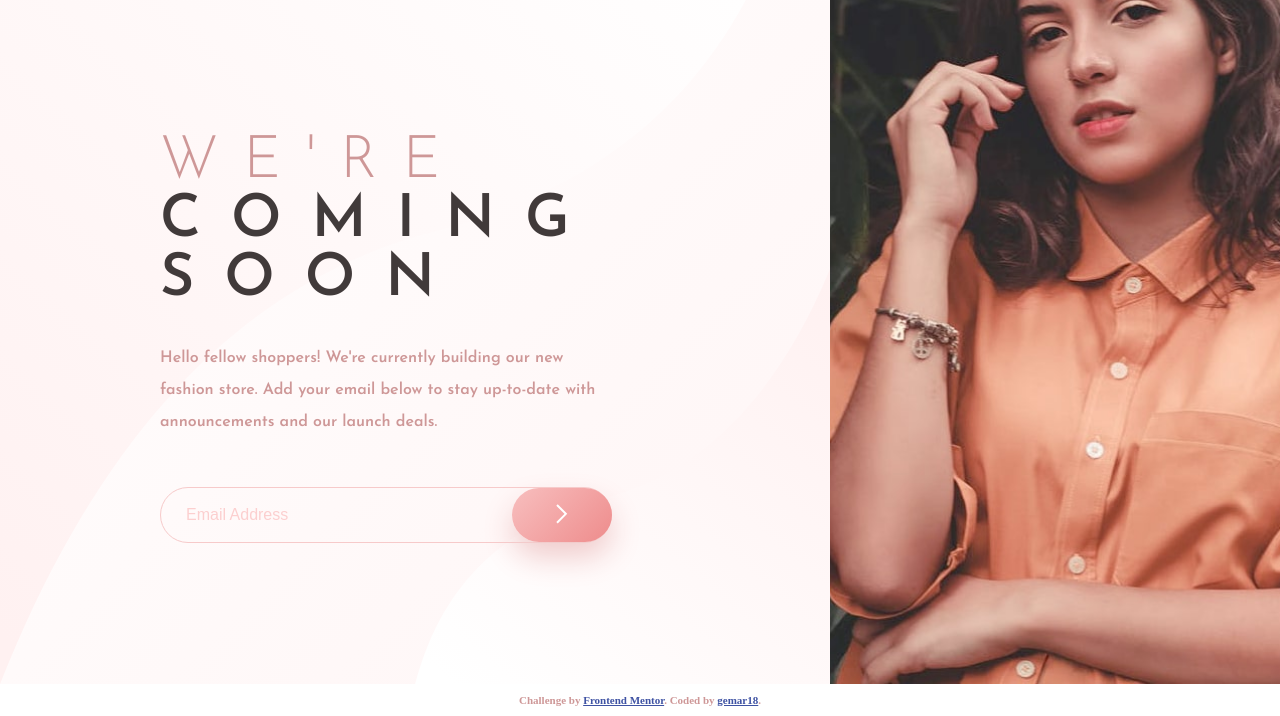
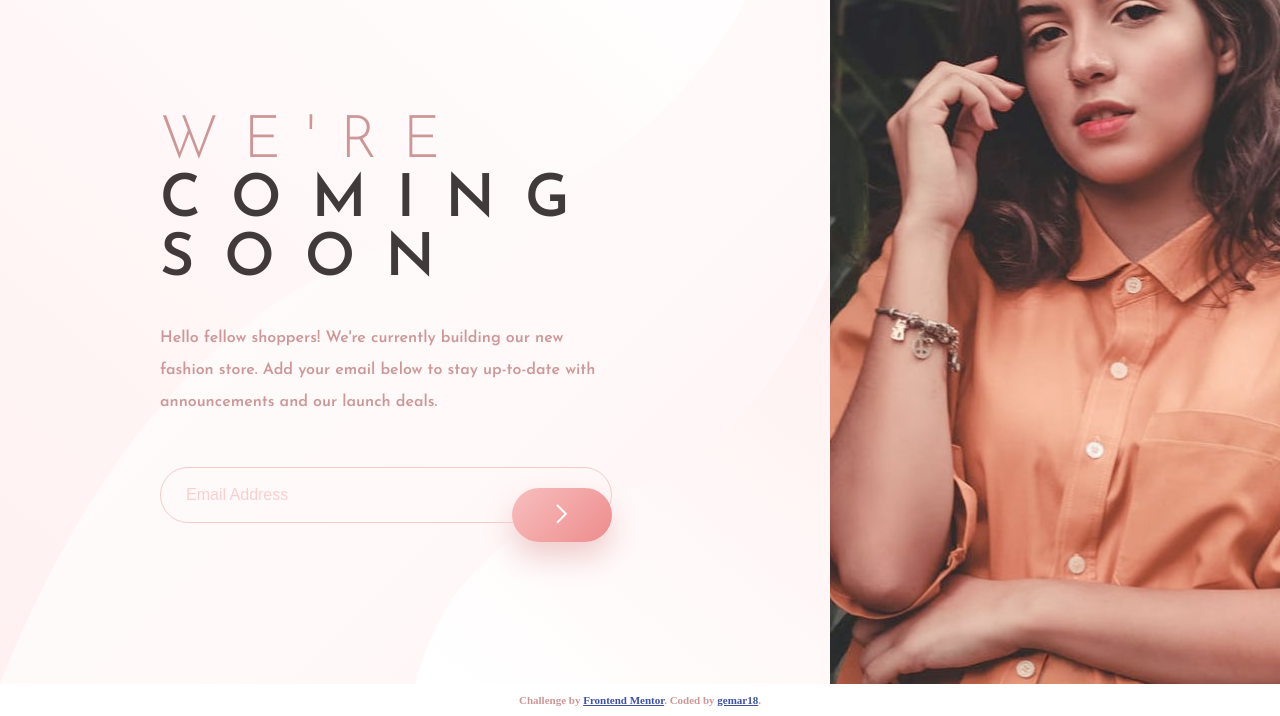
Before and after one commit to gemar18/base-apparel-coming-soon-master, a plain HTML site: page index.html in a window 1280 px wide. Shown: the part 120-836 px from the top of the page. Drawn offline with Linux system fonts and the light colour scheme.

Commit message:
tree commit

```diff
--- a/style.css
+++ b/style.css
@@ -47,7 +47,7 @@ h1 {
     text-transform: uppercase;
     color: var(--DarkGrayishRed);
     letter-spacing: 30px;
-    margin-top: 140px;
+    margin-top: 120px;
 }
 
 span {
```
